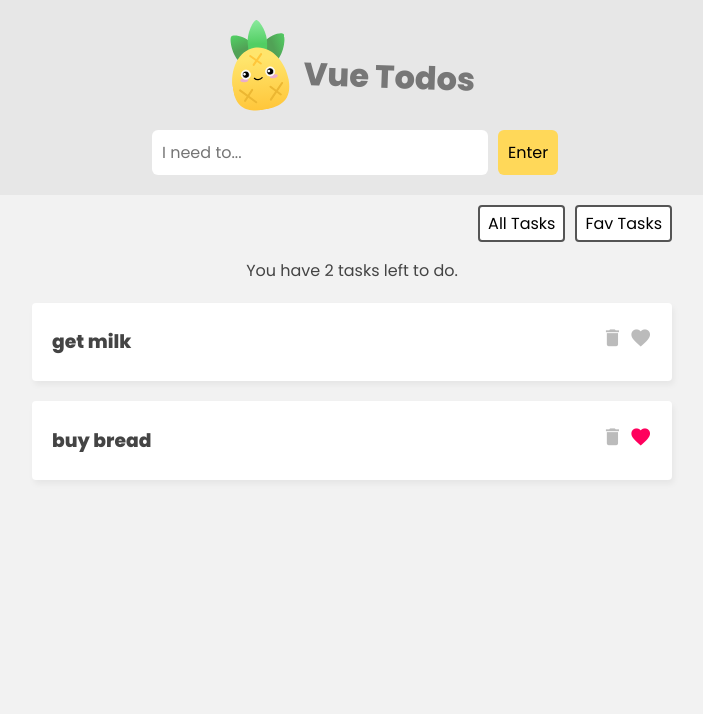
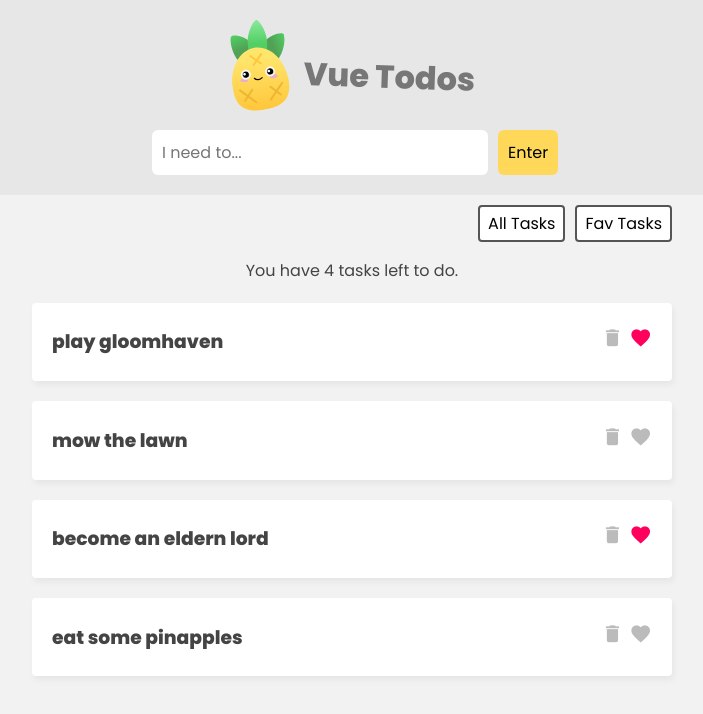
Before and after one commit to nithinK-142/vue-todo, a Vue app: page / in a window 1280 px wide. Shown: the top 714 px of the page, without its empty margins (288-991 px from the left). Built offline with nearby package versions, Linux system fonts and the light colour scheme; data requests are answered from the project's data file.

Commit message:
feat: get tasks from json-server.

```diff
--- /dev/null
+++ b/data/db.json
@@ -0,0 +1,24 @@
+{
+  "tasks": [
+    {
+      "id": 1,
+      "title": "play gloomhaven",
+      "isFav": true
+    },
+    {
+      "id": 2,
+      "title": "mow the lawn",
+      "isFav": false
+    },
+    {
+      "title": "become an eldern lord",
+      "isFav": true,
+      "id": 3
+    },
+    {
+      "title": "eat some pinapples",
+      "isFav": false,
+      "id": 4
+    }
+  ]
+}
--- a/src/components/TaskDetails.vue
+++ b/src/components/TaskDetails.vue
@@ -7,6 +7,8 @@
     You have {{ displayCount }} {{ filter === "fav" ? "favs" : "tasks" }} left
     to do.
   </p>
+
+  <div class="loading" v-if="loading">Loading tasks...</div>
 
   <div v-for="task in filteredTasks" :key="task.id" class="task-list">
     <div class="task">
@@ -30,8 +32,11 @@
 import { ref, computed } from "vue";
 
 const taskStore = useTaskStore();
-const { deleteTask, toggleFav } = taskStore;
-const { tasks, favs, favCount, totalCount } = storeToRefs(taskStore);
+const { getTasks, deleteTask, toggleFav } = taskStore;
+
+getTasks();
+
+const { tasks, loading, favs, favCount, totalCount } = storeToRefs(taskStore);
 
 const filter = ref("all");
 
--- a/src/stores/TaskStore.js
+++ b/src/stores/TaskStore.js
@@ -2,10 +2,8 @@
 
 export const useTaskStore = defineStore("todos", {
   state: () => ({
-    tasks: [
-      { id: 1, title: "get milk", isFav: false },
-      { id: 2, title: "buy bread", isFav: true },
-    ],
+    tasks: [],
+    loading: false,
   }),
   getters: {
     favs() {
@@ -21,6 +19,13 @@
     },
   },
   actions: {
+    async getTasks() {
+      this.loading = true;
+      const res = await fetch("http://localhost:3000/tasks");
+      const data = await res.json();
+      this.tasks = data;
+      this.loading = false;
+    },
     addTask(task) {
       this.tasks.push(task);
     },
```
